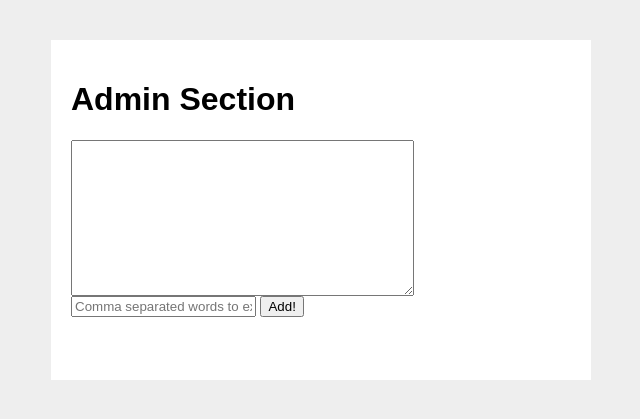
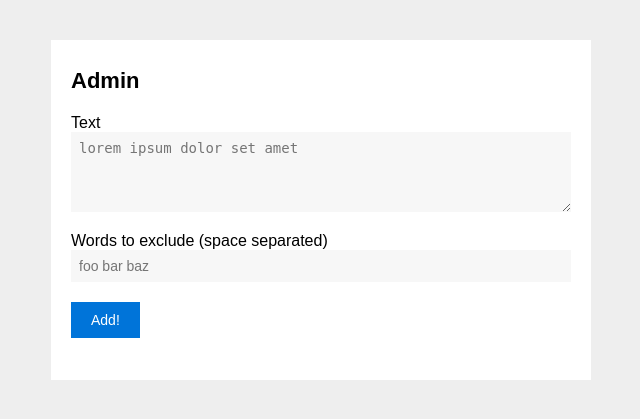
Before and after one commit to prakhar1989/WordCounter, a Flask app: page /admin in a window 1280 px wide. Shown: the top 419 px of the page, without its empty margins (319-959 px from the left). Run offline with Flask 2, Linux system fonts and the light colour scheme.

Commit message:
Styled the admin page

```diff
--- a/templates/admin.html
+++ b/templates/admin.html
@@ -8,6 +8,10 @@ body {
   background: #eee;
   font-family: sans-serif;
 }
+h1 {
+  font-size: 22px;
+  margin: 8px 0px;
+}
 .container {
   margin: 40px auto;
   background: white;
@@ -15,14 +19,43 @@ body {
   width: 500px;
   height: 300px;
 }
+input[type="text"], textarea {
+  width: 500px;
+  border: 0px;
+  font-size: 14px;
+  background: #f7f7f7;
+  padding: 8px;
+}
+div.form-group {
+  margin: 20px 0;
+}
+input[type="submit"] {
+  border: 0px;
+  background: #0074d9;
+  font-size: 14px;
+  padding: 10px 20px;
+  color: white;
+  cursor: pointer;
+}
+input[type="submit"]:hover {
+  box-shadow: inset 0 -.1em rgba(0,0,0,.3)
+}
 </style>
 <body>
   <div class="container">
-    <h1>Admin Section</h1>
+    <h1>Admin</h1>
     <form action="/add" method="post">
-      <textarea name="text" rows="10" cols="40"></textarea>
-      <input type="text" name="words" placeholder="Comma separated words to exclude" />
-      <input type="submit" value="Add!" />
+      <div class="form-group">
+        <label for="text">Text</label> <br/>
+        <textarea name="text" rows="4" placeholder="lorem ipsum dolor set amet"></textarea>
+      </div>
+      <div class="form-group">
+        <label for="words">Words to exclude (space separated)</label> <br/>
+        <input type="text" name="words" placeholder="foo bar baz" />
+      </div>
+      <div class="form-group">
+        <input type="submit" value="Add!" />
+      </div>
     </form>
   </div>
 </body>
```
